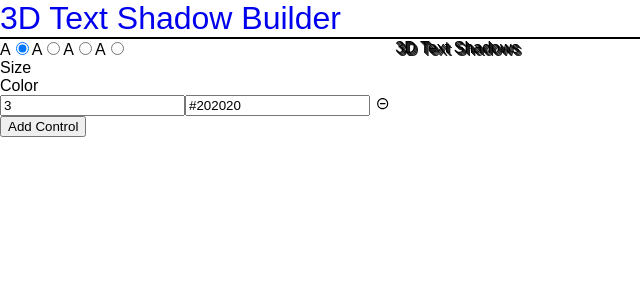
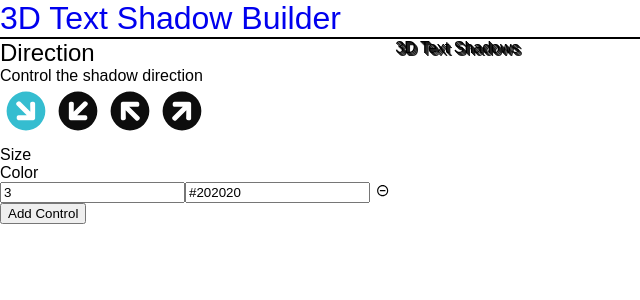
Before and after one commit to jnicewander/text-shadow-v2, a React (Create React App) app: page / in a window 1280 px wide. Shown: the top 300 px of the page, without its empty margins (0-640 px from the left). Built offline with nearby package versions, Linux system fonts and the light colour scheme.

Commit message:
Initial styling complete.

```diff
--- /dev/null
+++ b/src/components/DirectionGroup.css
@@ -0,0 +1,43 @@
+.DirectionGroup {
+}
+.DirectionLabel {
+  position: relative;
+  display: inline-block;
+  font-weight: bolder;
+  padding: 0;
+  margin: .15em;
+  color: #0D0D0D;
+  font-size: 2.5em;
+}
+.DirectionLabel:hover {
+  color: #35BDD0;
+}
+
+/* rotate the arrow icons so they point the correct direction */
+.DirectionLabel svg {
+  transform: rotate(135deg);
+}
+.DirectionLabel:nth-child(4) svg {
+  transform: rotate(225deg);
+}
+.DirectionLabel:nth-child(5) svg {
+  transform: rotate(315deg);
+}
+.DirectionLabel:nth-child(6) svg {
+  transform: rotate(45deg);
+  margin-right: 0;
+}
+
+/* hide radio input circle and retain functionality */
+.DirectionInput {
+  border: 2px solid red;
+  opacity: 0;
+  pointer-events: none;
+  position: absolute;
+}
+.DirectionInput:checked + svg {
+  color: #35BDD0;
+}
+.DirectionInput:active + svg {
+  color: #758283;
+}
--- a/src/components/DirectionGroup.js
+++ b/src/components/DirectionGroup.js
@@ -1,16 +1,26 @@
 import React from 'react'
+import { FaArrowCircleUp } from 'react-icons/fa'
+import './DirectionGroup.css'
 
 const DirectionGroup = ({ direction, setDirection }) => {
 
   const handleClick = (e) => {
     setDirection(e.target.value)
+    console.log(e.target.checked)
   }
 
   return (
-    <div aria-label="Shadow Direction">
-      <label>
-        A
+    <div
+      className="DirectionGroup"
+      aria-label="Shadow Direction"
+    >
+      <h2>Direction</h2>
+      <p>Control the shadow direction</p>
+      <label
+        className="DirectionLabel"
+      >
         <input
+          className="DirectionInput"
           aria-label="Bottom Right"
           type="radio"
           name="direction"
@@ -18,10 +28,13 @@ const DirectionGroup = ({ direction, setDirection }) => {
           checked={direction === "bottomRight"}
           onChange={handleClick}
         />
+        <FaArrowCircleUp />
       </label>
-      <label>
-        A
+      <label
+        className="DirectionLabel"
+      >
         <input
+          className="DirectionInput"
           aria-label="Bottom Left"
           type="radio"
           name="direction"
@@ -29,10 +42,13 @@ const DirectionGroup = ({ direction, setDirection }) => {
           checked={direction === "bottomLeft"}
           onChange={handleClick}
         />
+        <FaArrowCircleUp />
       </label>
-      <label>
-        A
+      <label
+        className="DirectionLabel"
+      >
         <input
+          className="DirectionInput"
           aria-label="Top Left"
           type="radio"
           name="direction"
@@ -40,10 +56,13 @@ const DirectionGroup = ({ direction, setDirection }) => {
           checked={direction === "topLeft"}
           onChange={handleClick}
         />
+        <FaArrowCircleUp />
       </label>
-      <label>
-        A
+      <label
+        className="DirectionLabel"
+      >
         <input
+          className="DirectionInput"
           aria-label="Top Right"
           type="radio"
           name="direction"
@@ -51,6 +70,7 @@ const DirectionGroup = ({ direction, setDirection }) => {
           checked={direction === "topRight"}
           onChange={handleClick}
         />
+        <FaArrowCircleUp />
       </label>
     </div>
   )
```
